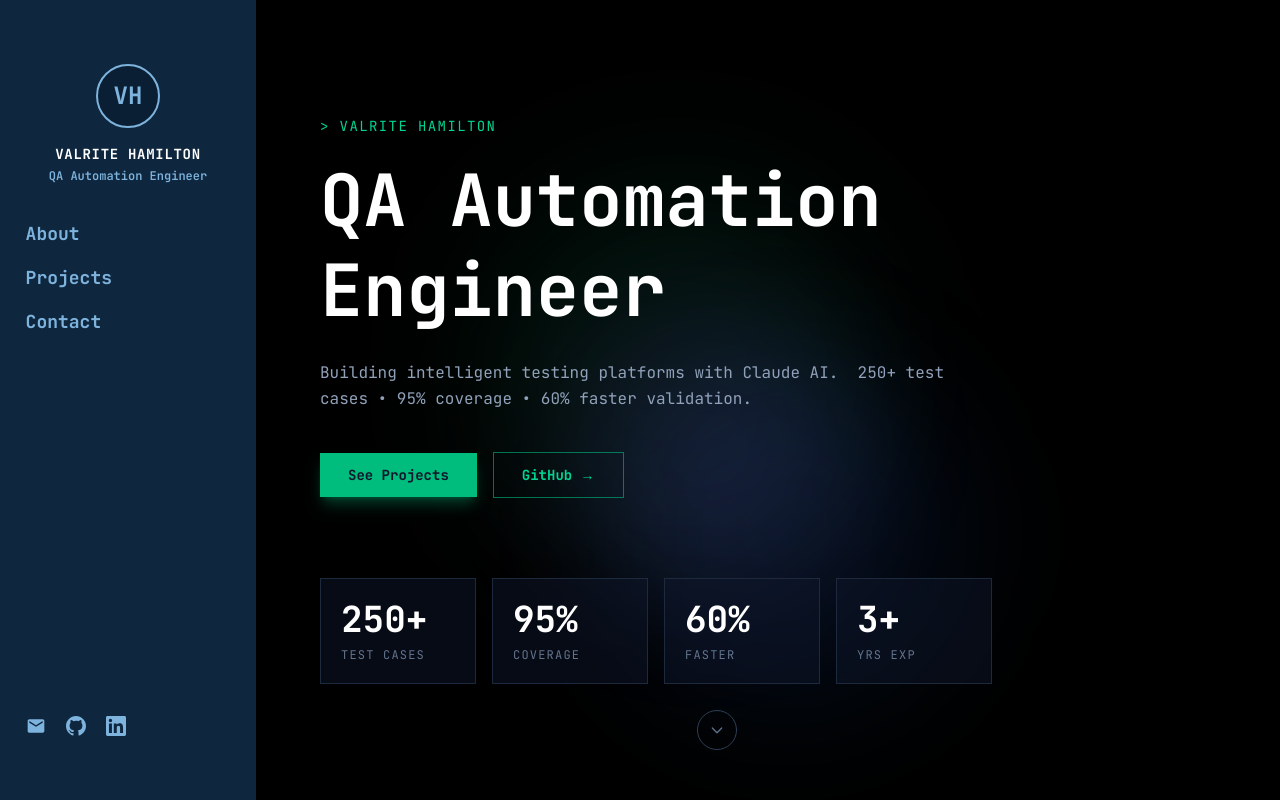
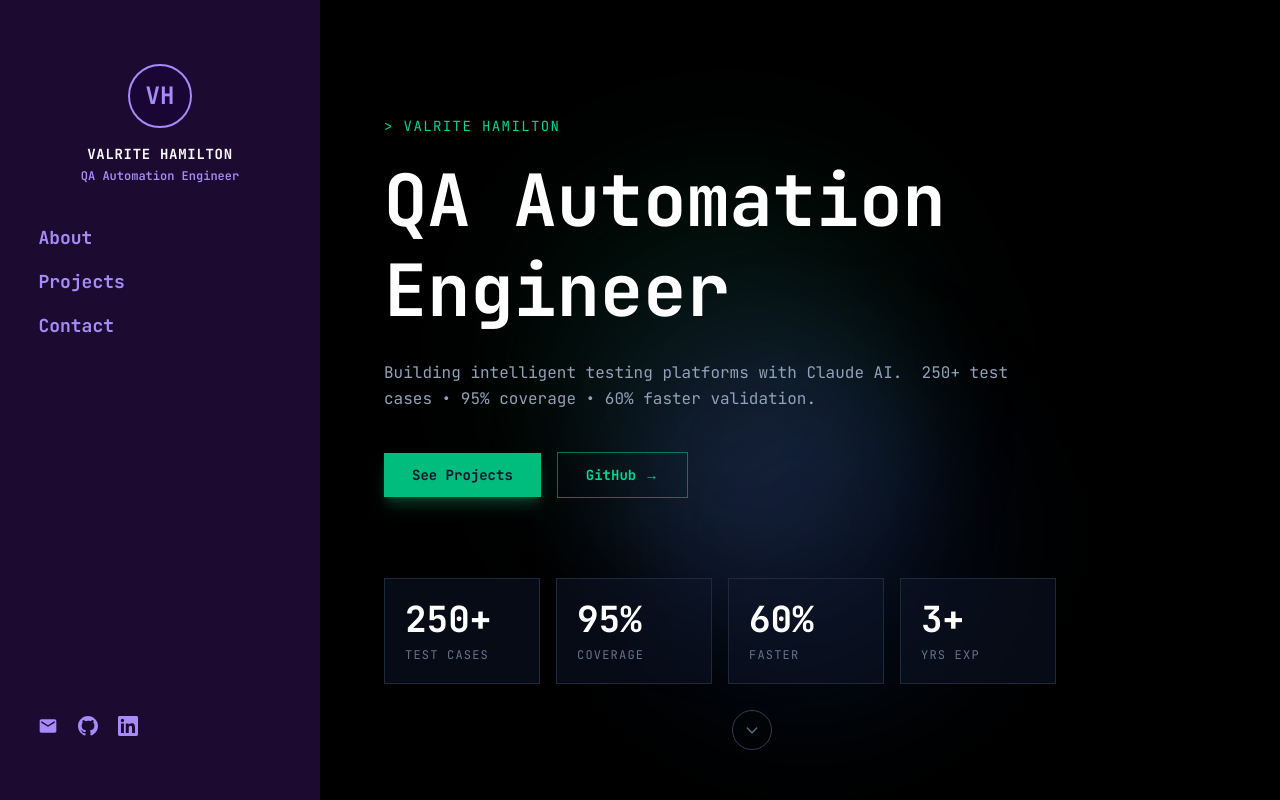
Before and after one commit to Valritehachi/my-portfolio, a Next.js app: page / in a window 1280 px wide. Shown: the top 800 px of the page. Built offline with nearby package versions, Linux system fonts and the light colour scheme.

Commit message:
Widen sidebar to 25% and switch to deep purple color scheme
Co-Authored-By: Claude Sonnet 4.6 <noreply@anthropic.com>

```diff
--- a/src/app/globals.css
+++ b/src/app/globals.css
@@ -28,7 +28,7 @@ body {
 @media (min-width: 768px) {
   body {
     display: grid;
-    grid-template-columns: 20% 80%;
+    grid-template-columns: 25% 75%;
   }
 }
 
--- a/src/components/Sidebar.tsx
+++ b/src/components/Sidebar.tsx
@@ -35,15 +35,15 @@ export default function Sidebar() {
       {/* Sidebar panel */}
       <aside
         className={`fixed top-0 left-0 h-full z-50 flex flex-col transition-transform duration-300
-          w-4/5 md:w-[20%]
+          w-4/5 md:w-[25%]
           ${open ? "translate-x-0" : "-translate-x-full md:translate-x-0"}`}
-        style={{ backgroundColor: "hsla(210, 60%, 16%, 0.97)", padding: "5% 2%" }}
+        style={{ backgroundColor: "hsla(268, 65%, 12%, 0.98)", padding: "5% 3%" }}
       >
         {/* Profile photo placeholder — replaced with real photo later */}
         <div className="flex justify-center mb-4">
           <div
             className="w-16 h-16 rounded-full flex items-center justify-center font-bold text-2xl"
-            style={{ backgroundColor: "#0a1f33", color: "#7eb3de", border: "2px solid #7eb3de" }}
+            style={{ backgroundColor: "#1a0535", color: "#a78bfa", border: "2px solid #a78bfa" }}
           >
             VH
           </div>
@@ -54,7 +54,7 @@ export default function Sidebar() {
           <p className="text-white font-bold text-sm tracking-wider m-0">
             VALRITE HAMILTON
           </p>
-          <p className="text-xs font-semibold mt-1 m-0" style={{ color: "#7eb3de" }}>
+          <p className="text-xs font-semibold mt-1 m-0" style={{ color: "#a78bfa" }}>
             QA Automation Engineer
           </p>
         </div>
@@ -68,7 +68,7 @@ export default function Sidebar() {
                   href={href}
                   onClick={() => setOpen(false)}
                   className="hover:text-white transition-colors duration-200"
-                  style={{ color: "#7eb3de", textDecoration: "none" }}
+                  style={{ color: "#a78bfa", textDecoration: "none" }}
                 >
                   {label}
                 </Link>
@@ -82,7 +82,7 @@ export default function Sidebar() {
           <a
             href="mailto:valritehachi@gmail.com"
             className="hover:text-white transition-colors duration-200"
-            style={{ color: "#7eb3de" }}
+            style={{ color: "#a78bfa" }}
           >
             <svg width="20" height="20" fill="currentColor" viewBox="0 0 24 24">
               <path d="M20 4H4c-1.1 0-2 .9-2 2v12c0 1.1.9 2 2 2h16c1.1 0 2-.9 2-2V6c0-1.1-.9-2-2-2zm0 4-8 5-8-5V6l8 5 8-5v2z" />
@@ -93,7 +93,7 @@ export default function Sidebar() {
             target="_blank"
             rel="noopener noreferrer"
             className="hover:text-white transition-colors duration-200"
-            style={{ color: "#7eb3de" }}
+            style={{ color: "#a78bfa" }}
           >
             <svg width="20" height="20" fill="currentColor" viewBox="0 0 24 24">
               <path d="M12 0C5.374 0 0 5.373 0 12c0 5.302 3.438 9.8 8.207 11.387.599.111.793-.261.793-.577v-2.234c-3.338.726-4.033-1.416-4.033-1.416-.546-1.387-1.333-1.756-1.333-1.756-1.089-.745.083-.729.083-.729 1.205.084 1.839 1.237 1.839 1.237 1.07 1.834 2.807 1.304 3.492.997.107-.775.418-1.305.762-1.604-2.665-.305-5.467-1.334-5.467-5.931 0-1.311.469-2.381 1.236-3.221-.124-.303-.535-1.524.117-3.176 0 0 1.008-.322 3.301 1.23A11.509 11.509 0 0 1 12 5.803c1.02.005 2.047.138 3.006.404 2.291-1.552 3.297-1.23 3.297-1.23.653 1.653.242 2.874.118 3.176.77.84 1.235 1.911 1.235 3.221 0 4.609-2.807 5.624-5.479 5.921.43.372.823 1.102.823 2.222v3.293c0 .319.192.694.801.576C20.566 21.797 24 17.3 24 12c0-6.627-5.373-12-12-12z" />
@@ -104,7 +104,7 @@ export default function Sidebar() {
             target="_blank"
             rel="noopener noreferrer"
             className="hover:text-white transition-colors duration-200"
-            style={{ color: "#7eb3de" }}
+            style={{ color: "#a78bfa" }}
           >
             <svg width="20" height="20" fill="currentColor" viewBox="0 0 24 24">
               <path d="M20.447 20.452h-3.554v-5.569c0-1.328-.027-3.037-1.852-3.037-1.853 0-2.136 1.445-2.136 2.939v5.667H9.351V9h3.414v1.561h.046c.477-.9 1.637-1.85 3.37-1.85 3.601 0 4.267 2.37 4.267 5.455v6.286zM5.337 7.433a2.062 2.062 0 0 1-2.063-2.065 2.064 2.064 0 1 1 2.063 2.065zm1.782 13.019H3.555V9h3.564v11.452zM22.225 0H1.771C.792 0 0 .774 0 1.729v20.542C0 23.227.792 24 1.771 24h20.451C23.2 24 24 23.227 24 22.271V1.729C24 .774 23.2 0 22.222 0h.003z" />
```
